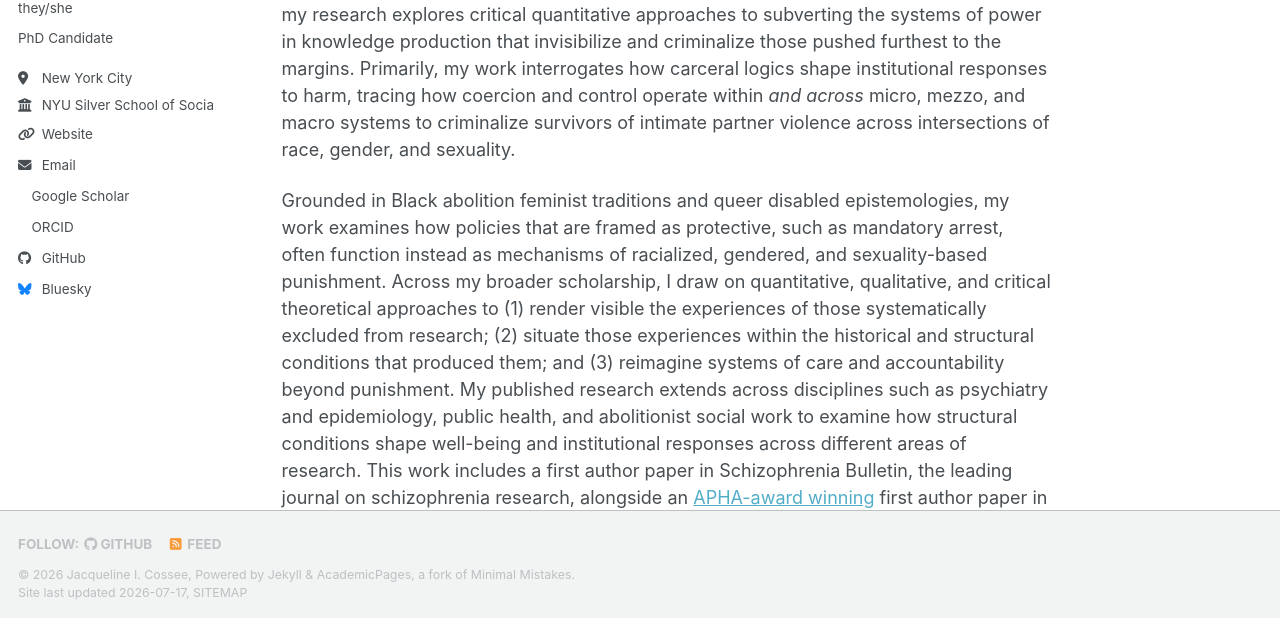
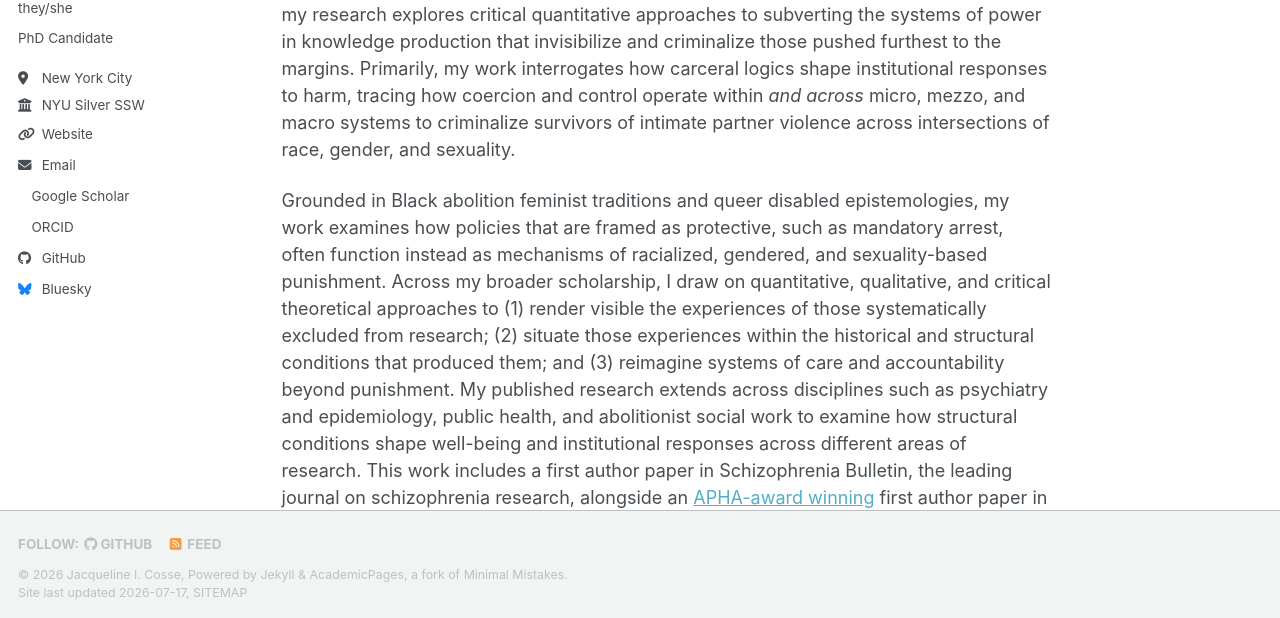
Before and after one commit to jackiecosse/jackiecosse.com, a Jekyll site: the page built from _pages/about.md, in a window 1280 px wide and 900 px high. Shown: the part 279-897 px from the top of the window. Built offline with Jekyll 4.4.1, drawn with Linux system fonts in a browser that asks for light colours; a style sheet for code colours, icons or effects is not loaded.

Commit message:
Update _config.yml

```diff
--- a/_config.yml
+++ b/_config.yml
@@ -11,7 +11,7 @@ locale                   : "en-US"
 site_theme               : "default" # The available themes options are "default", "air", "sunrise", "mint", "dirt" and "contrast"
 title                    : "Jacqueline I. Cosse"
 title_separator          : "-"
-name                     : &name "Jacqueline I. Cossee"
+name                     : &name "Jacqueline I. Cosse"
 description              : &description "Jackie Cosse's academic portfolio"   # Update this with a general description of your site, this is the default if not overridden by a page
 url                      : "https://jackiecosse.com" # The base hostname & protocol for your site e.g. "https://[your GitHub username].github.io",
                                                            # or if you already have some other page hosted on Github then use "https://[your GitHub username].github.io/[Your Repo Name]"
@@ -28,7 +28,7 @@ author:
   pronouns         : "they/she"
   bio              : "PhD Candidate"
   location         : "New York City"
-  employer         : "NYU Silver School of Social Work"
+  employer         : "NYU Silver SSW"
   uri              : "jackiecosse.com"
   email            : "jackie.cosse@nyu.edu"
 
```
